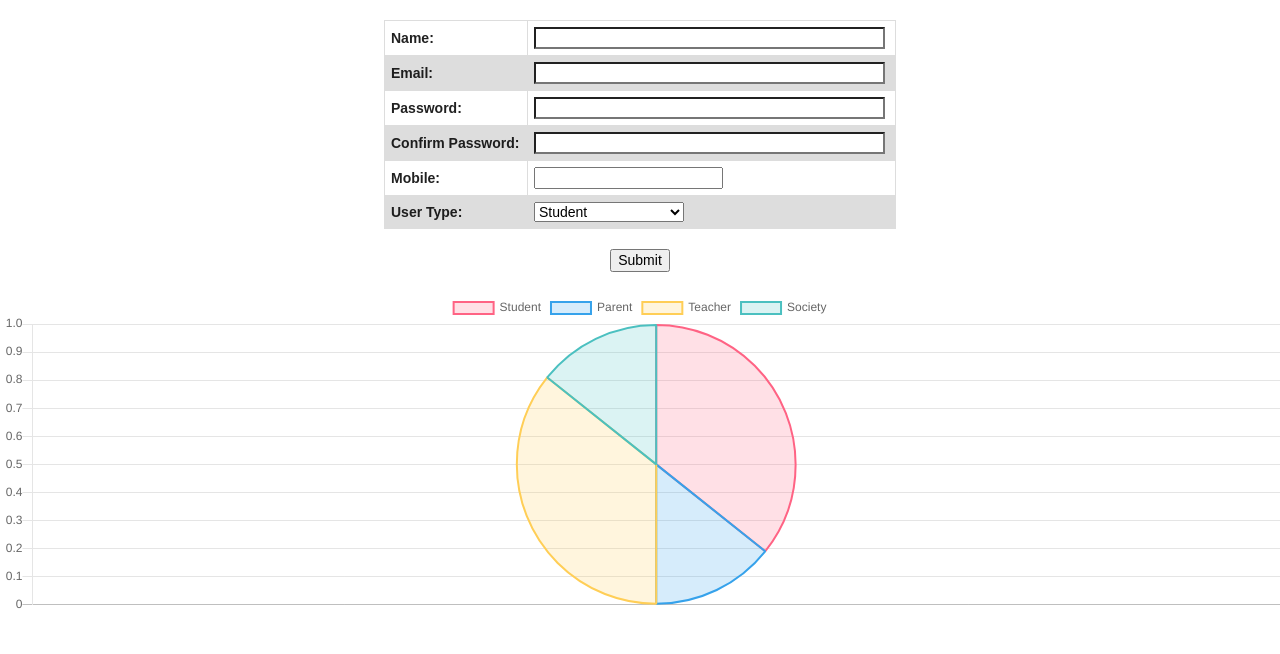
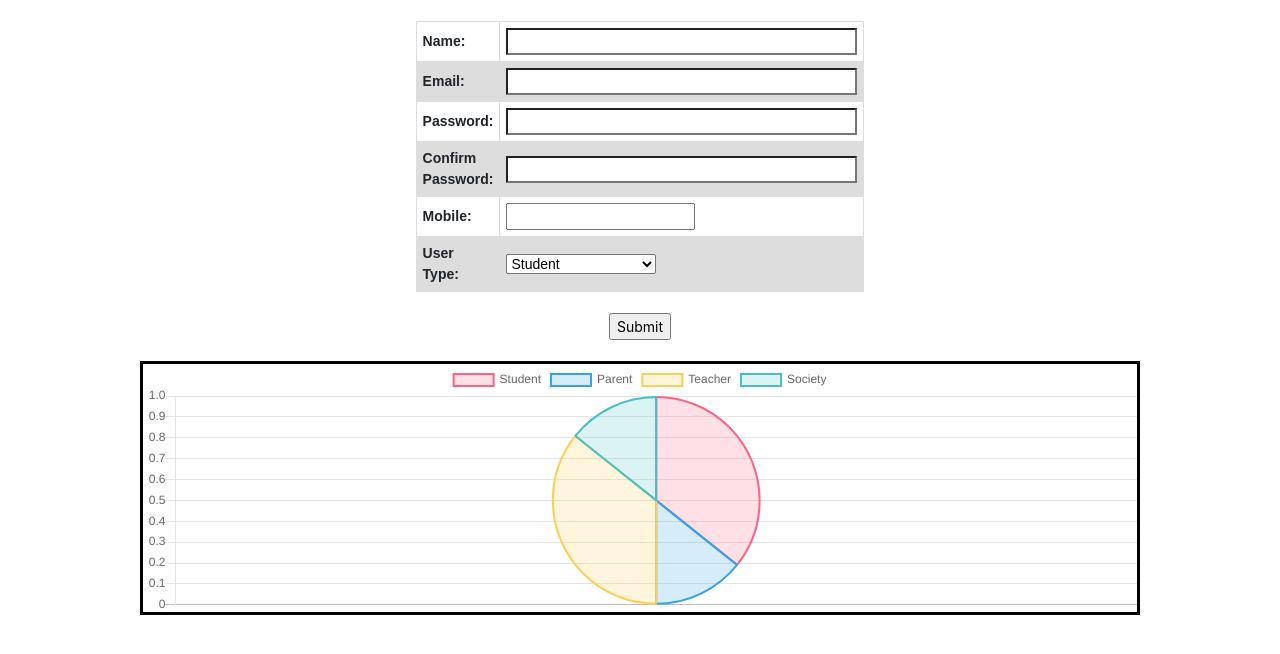
Before and after one commit to kanikarungta/Django-with-Chart-Js, a Django app: page / in a window 1280 px wide. Shown: the top 654 px of the page. Run offline with Django 3.2, Linux system fonts and the light colour scheme; data comes from the database, SQL or seed files in the repository; some libraries are stand-ins or nearby versions.

Commit message:
update template

```diff
--- a/templates/base.html
+++ b/templates/base.html
@@ -11,6 +11,7 @@
     <link rel="stylesheet" href="https://cdnjs.cloudflare.com/ajax/libs/Chart.js/2.8.0/Chart.min.css" integrity="sha256-aa0xaJgmK/X74WM224KMQeNQC2xYKwlAt08oZqjeF0E=" crossorigin="anonymous" />
     <!-- jQuery -->
     <script src="https://code.jquery.com/jquery-3.3.1.min.js"></script>
+    <link rel="stylesheet" href="https://stackpath.bootstrapcdn.com/bootstrap/4.5.2/css/bootstrap.min.css" integrity="sha384-JcKb8q3iqJ61gNV9KGb8thSsNjpSL0n8PARn9HuZOnIxN0hoP+VmmDGMN5t9UJ0Z" crossorigin="anonymous">
 
     <title>DATA VISUALIZATION</title>
     <style>
@@ -28,6 +29,11 @@
 
     tr:nth-child(even) {
       background-color: #dddddd;
+    }
+    div.container1 {
+      width:1000px;
+      margin: auto;
+      border: 3px solid #000000;
     }
     </style>
   </head>
@@ -74,7 +80,7 @@
     });
     </script>
     <center>
-   <div type = "container">
+   <div class="container">
     <form method="post">
       {% csrf_token %}
       <br>
@@ -114,8 +120,12 @@
       {{msg}}
     {% endfor %}
     <br>
-    <canvas id="myChart" width="400" height="100"></canvas>
+    <div class="container1">
+    <canvas id="myChart" width="400" height="100"></canvas></div>
    </div>
  </center>
+ <script src="https://code.jquery.com/jquery-3.5.1.slim.min.js" integrity="sha384-DfXdz2htPH0lsSSs5nCTpuj/zy4C+OGpamoFVy38MVBnE+IbbVYUew+OrCXaRkfj" crossorigin="anonymous"></script>
+<script src="https://cdn.jsdelivr.net/npm/popper.js@1.16.1/dist/umd/popper.min.js" integrity="sha384-9/reFTGAW83EW2RDu2S0VKaIzap3H66lZH81PoYlFhbGU+6BZp6G7niu735Sk7lN" crossorigin="anonymous"></script>
+<script src="https://stackpath.bootstrapcdn.com/bootstrap/4.5.2/js/bootstrap.min.js" integrity="sha384-B4gt1jrGC7Jh4AgTPSdUtOBvfO8shuf57BaghqFfPlYxofvL8/KUEfYiJOMMV+rV" crossorigin="anonymous"></script>
   </body>
 </html>
```
